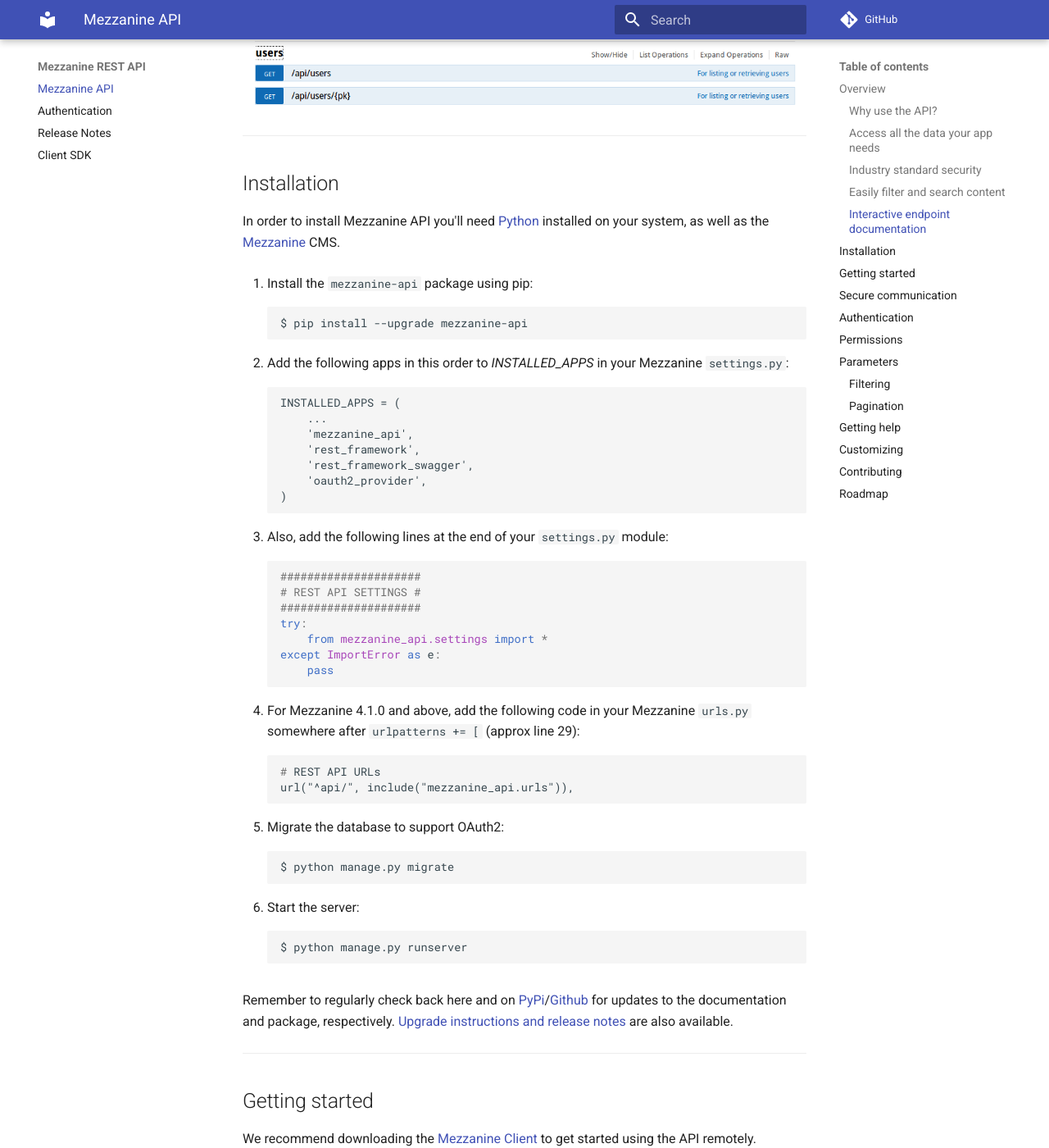
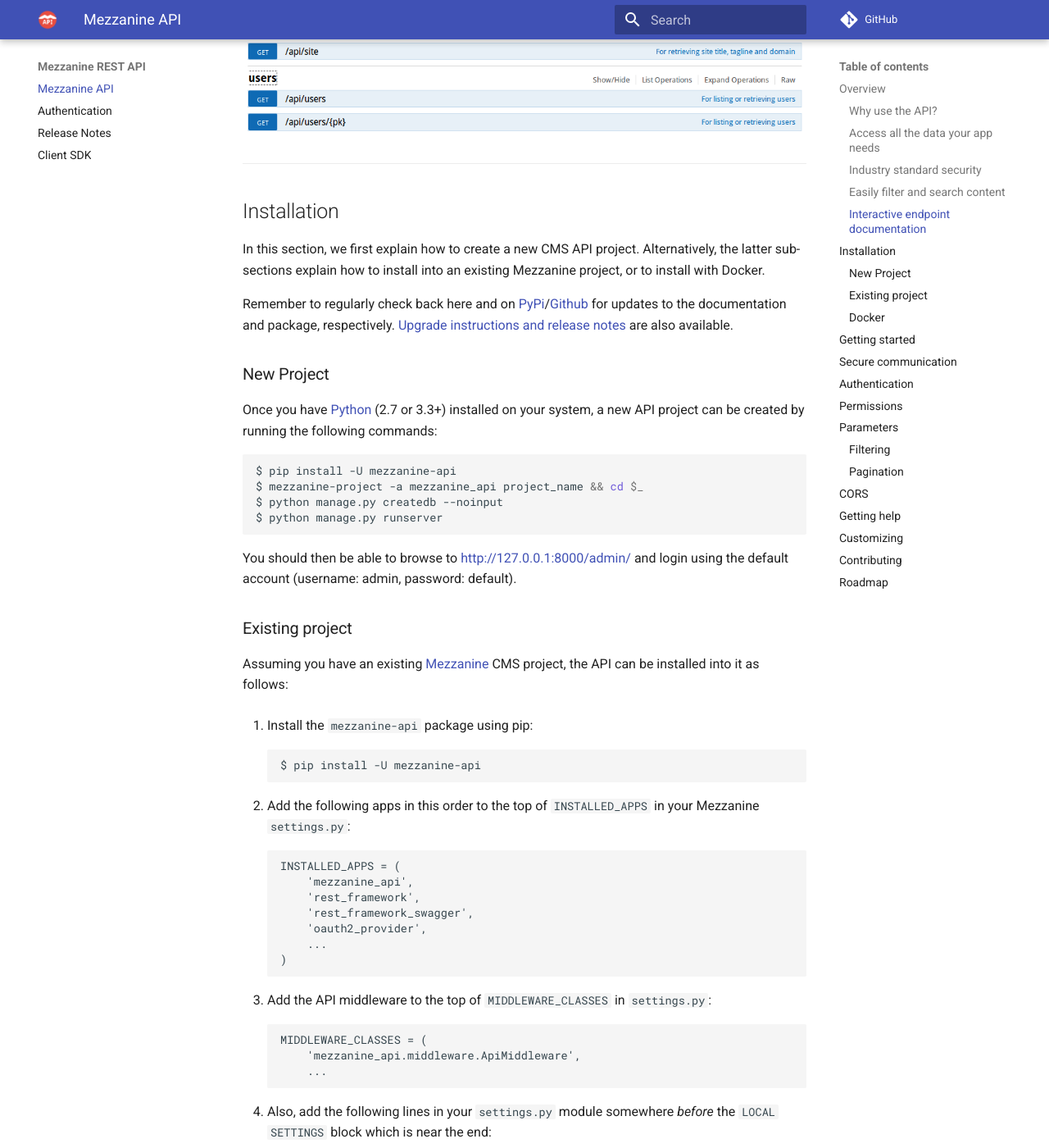
Before and after one commit to gcushen/mezzanine-api, an MkDocs documentation site: the page built from docs/index.md, in a window 1280 px wide and 1400 px high, scrolled down 1599 px. Shown: the whole window at 82% size. Built offline with MkDocs 1.6.1 and Material for MkDocs 9.7.7, drawn with Linux system fonts in a browser that asks for light colours; comment, search, counter and statistics services are not loaded; old or Windows-style settings are respelled for this version of MkDocs; some of the changed text lies outside the part shown.

Commit message:
Update docs

```diff
--- a/docs/index.md
+++ b/docs/index.md
@@ -31,46 +31,73 @@
 
 ## Installation
 
-In order to install Mezzanine API you'll need [Python] installed on your system, as well as the [Mezzanine] CMS.
+In this section, we first explain how to create a new CMS API project. Alternatively, the latter sub-sections explain how to install into an existing Mezzanine project, or to install with Docker.
+
+Remember to regularly check back here and on [PyPi]/[Github] for updates to the documentation and package, respectively. [Upgrade instructions and release notes](release-notes.md) are also available.
+
+
+### New Project
+
+Once you have [Python] (2.7 or 3.3+) installed on your system, a new API project can be created by running the following commands:
+
+    $ pip install -U mezzanine-api
+    $ mezzanine-project -a mezzanine_api project_name && cd $_
+    $ python manage.py createdb --noinput
+    $ python manage.py runserver
+
+You should then be able to browse to [http://127.0.0.1:8000/admin/](http://127.0.0.1:8000/admin/) and login using the default account (username: admin, password: default).
+
+### Existing project
+
+Assuming you have an existing [Mezzanine] CMS project, the API can be installed into it as follows:
 
 1. Install the `mezzanine-api` package using pip:
 
-        $ pip install --upgrade mezzanine-api
+        $ pip install -U mezzanine-api
 
-2. Add the following apps in this order to *INSTALLED_APPS* in your Mezzanine `settings.py`:
+2. Add the following apps in this order to the top of `INSTALLED_APPS` in your Mezzanine `settings.py`:
 
         INSTALLED_APPS = (
-            ...
             'mezzanine_api',
             'rest_framework',
             'rest_framework_swagger',
             'oauth2_provider',
+            ...
         )
 
-3. Also, add the following lines at the end of your `settings.py` module:
+3. Add the API middleware to the top of `MIDDLEWARE_CLASSES` in `settings.py`:
+
+        MIDDLEWARE_CLASSES = (
+            'mezzanine_api.middleware.ApiMiddleware',
+            ...
+
+4. Also, add the following lines in your `settings.py` module
+somewhere *before* the `LOCAL SETTINGS` block which is near the end:
 
         #####################
         # REST API SETTINGS #
         #####################
         try:
             from mezzanine_api.settings import *
-        except ImportError as e:
+        except ImportError:
             pass
 
-4. For Mezzanine 4.1.0 and above, add the following code in your Mezzanine `urls.py` somewhere after ``urlpatterns += [`` (approx line 29):
+5. For Mezzanine 4.1.0 and above, add the following code in your Mezzanine `urls.py` somewhere after `urlpatterns += [` (approx line 29):
 
         # REST API URLs
         url("^api/", include("mezzanine_api.urls")),
 
-5. Migrate the database to support OAuth2:
+6. Migrate the database to support OAuth2:
 
         $ python manage.py migrate
 
-6. Start the server:
+7. Start the server:
 
         $ python manage.py runserver
 
-Remember to regularly check back here and on [PyPi]/[Github] for updates to the documentation and package, respectively. [Upgrade instructions and release notes](release-notes.md) are also available.
+### Docker
+
+A [Docker file](https://github.com/gcushen/mezzanine-api-docker) is available for the API in a separate Github project. The Docker file is currently in beta and we welcome your feedback.
 
 ---
 
@@ -138,6 +165,12 @@
         "results": [{ ... }]
     }
 
+## CORS
+The API supports requests and responses using Cross-Origin Resource Sharing (CORS). You may want to check out this excellent [tutorial](http://www.html5rocks.com/en/tutorials/cors/) for an overview on how to use CORS.
+
+By default, API requests are allowed from any origin so you do not need to worry about the URIs of your API and client apps. You may disable this by adding the following line to your `local_settings.py`:
+
+    MZN_API_CORS_ORIGIN_ALLOW_ALL = False
 
 ## Getting help
 If you have questions about the API, consider leaving a message in our [Gitter chat room] or using the general [Mezzanine discussion group].
--- a/mkdocs.yml
+++ b/mkdocs.yml
@@ -11,6 +11,7 @@
 theme: 'material'
 
 extra:
+  logo: img/mezzanine_api_logo.png
   font:
     text: 'Roboto'
     code: 'Roboto Mono'
```
Also changed, not shown: docs/client.md (+25 -9 lines), docs/release-notes.md (+11 -0 lines), docs/img/api_resources.png, docs/img/api_resources_scaled.png, docs/img/browsable_api.png.
